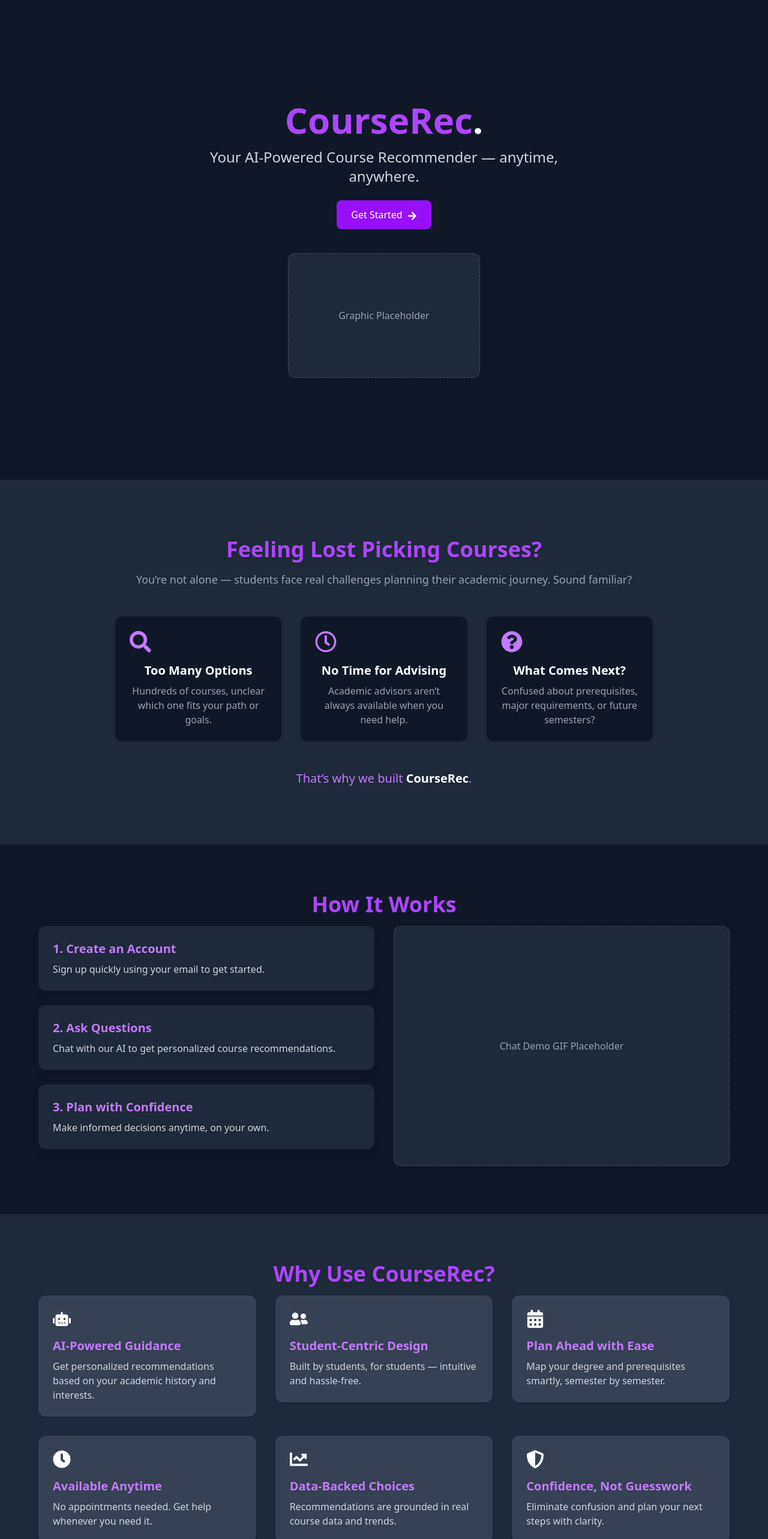
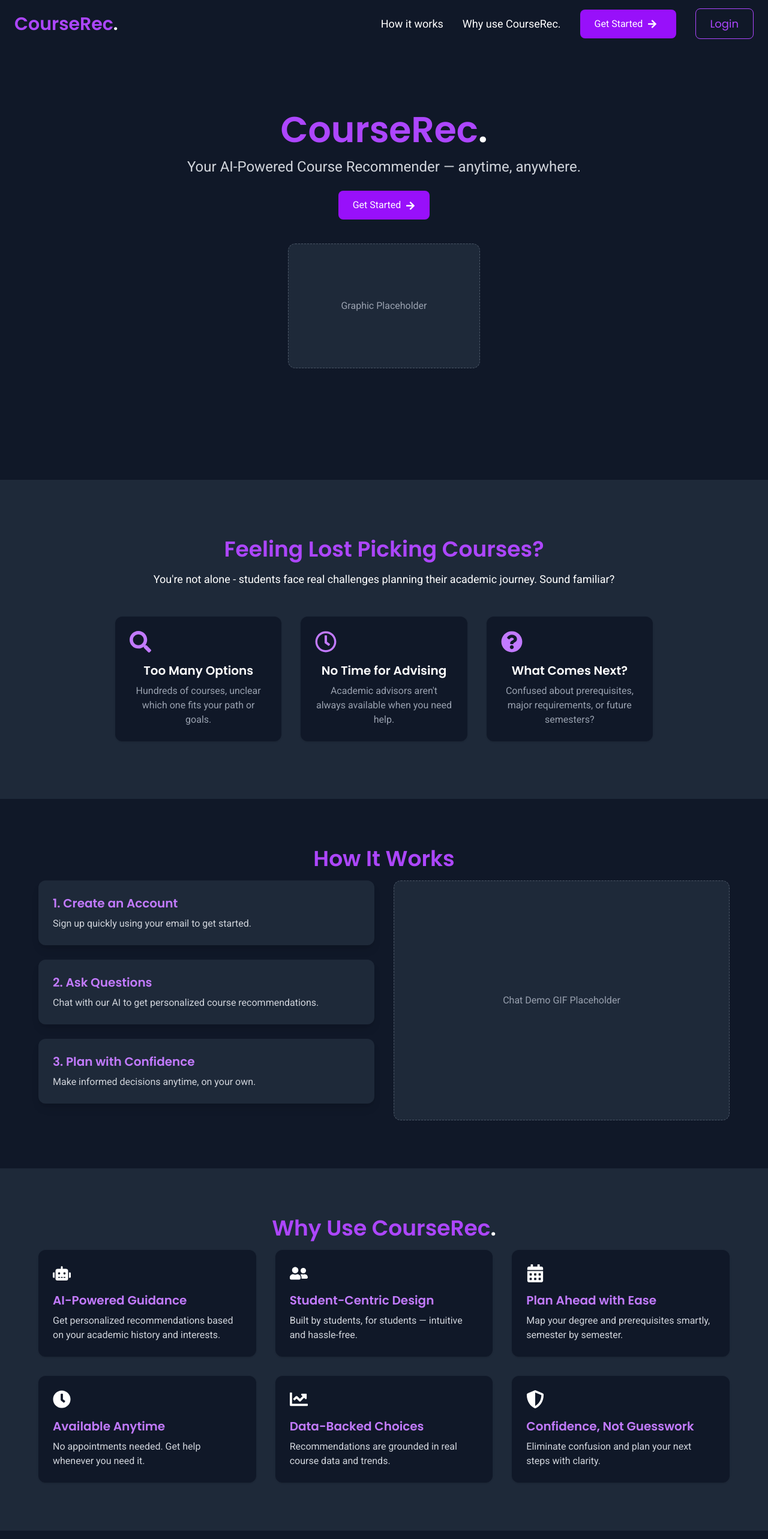
Before and after one commit to HamzaGiTX786/Course-Rec, a React (Vite) app in the folder frontend/: page / in a window 1280 px wide. Shown: the top 2566 px of the page at 60% size. Built offline with nearby package versions, Linux system fonts and the light colour scheme.

Commit message:
Adding a Navbar, Footer, and updating font

```diff
--- a/frontend/index.html
+++ b/frontend/index.html
@@ -3,6 +3,10 @@
   <head>
     <meta charset="UTF-8" />
     <meta name="viewport" content="width=device-width, initial-scale=1.0" />
+    <link
+      href="https://fonts.googleapis.com/css2?family=Poppins:wght@400;600&family=Roboto:wght@400;500&display=swap"
+      rel="stylesheet"
+    />
     <link href="./src/styles.css" rel="stylesheet">
     <title>CourseRec</title>
   </head>
--- /dev/null
+++ b/frontend/src/components/Footer.jsx
@@ -0,0 +1,84 @@
+import React, { useRef } from 'react';
+import { motion } from 'framer-motion';
+import { Link } from 'react-router-dom';
+
+// Motion variants for animation
+const fadeInUp = {
+  hidden: { opacity: 0, y: 30 },
+  visible: (i = 0) => ({
+    opacity: 1,
+    y: 0,
+    transition: {
+      delay: i * 0.15,
+      duration: 0.6,
+      ease: 'easeOut',
+    },
+  }),
+};
+
+const Footer = () => {
+  const footerRef = useRef();
+
+  return (
+    <motion.footer
+      ref={footerRef}
+      initial="hidden"
+      animate="visible"
+      variants={fadeInUp}
+      className="bg-gray-800 text-white py-10"
+    >
+      <div className="max-w-6xl mx-auto px-6">
+        {/* Copyright Section */}
+        <motion.div
+          className="text-center text-sm text-gray-400"
+          variants={fadeInUp}
+          initial="hidden"
+          animate="visible"
+        >
+          <p>&copy; 2025 CourseRec. All rights reserved.</p>
+        </motion.div>
+
+        {/* Links Section */}
+        <motion.div
+          className="flex justify-center space-x-8 mt-4"
+          variants={fadeInUp}
+          initial="hidden"
+          animate="visible"
+        >
+          <Link
+            to="/terms"
+            className="text-purple-500 hover:text-purple-400 transition duration-300"
+          >
+            Terms
+          </Link>
+          <Link
+            to="/privacy"
+            className="text-purple-500 hover:text-purple-400 transition duration-300"
+          >
+            Privacy
+          </Link>
+        </motion.div>
+
+        {/* Email for inquiries */}
+        <motion.div
+          className="text-center mt-6"
+          variants={fadeInUp}
+          initial="hidden"
+          animate="visible"
+        >
+          <p className="text-sm text-gray-400">
+            For questions, support, or inquiries, email{' '}
+            <a
+              href="mailto:support@courserec.com"
+              className="text-purple-500 hover:text-purple-400 transition duration-300"
+            >
+              support@courserec.com
+            </a>
+          </p>
+        </motion.div>
+      </div>
+    </motion.footer>
+  );
+};
+
+export default Footer;
--- /dev/null
+++ b/frontend/src/components/Navbar.jsx
@@ -0,0 +1,89 @@
+import React, { useState, useEffect } from 'react';
+import { useNavigate, Link } from 'react-router-dom';
+import FadeInSection from '../components/FadeInSection';
+import { FaArrowRight } from 'react-icons/fa';
+
+const Navbar = () => {
+  const navigate = useNavigate();
+  const [scrolled, setScrolled] = useState(false);
+
+  // Detecting scroll position
+  useEffect(() => {
+    const handleScroll = () => {
+      // Update the navbar style on scroll
+      if (window.scrollY > 50) {
+        setScrolled(true);
+      } else {
+        setScrolled(false);
+      }
+    };
+
+    window.addEventListener('scroll', handleScroll);
+
+    // Cleanup the event listener
+    return () => window.removeEventListener('scroll', handleScroll);
+  }, []);
+
+  return (
+    <nav
+      className={`${
+        scrolled ? 'bg-gray-900 shadow-md' : 'bg-transparent'
+      } text-white fixed top-0 left-0 w-full z-50 transition-all duration-300`}
+    >
+      <div className="container mx-auto flex justify-between items-center py-4 px-6">
+        {/* Logo */}
+        <FadeInSection className="flex justify-start">
+          <a href="/" className="text-3xl font-bold text-purple-500 font-poppins">
+            CourseRec<span className="text-white">.</span>
+          </a>
+        </FadeInSection>
+
+        {/* Links and Buttons */}
+        <div className="flex items-center space-x-8">
+          {/* Link to "How it works" */}
+          <FadeInSection>
+            <a
+              href="#how-it-works"
+              className="text-lg font-roboto hover:text-purple-500 transition duration-300"
+            >
+              How it works
+            </a>
+          </FadeInSection>
+
+          {/* Link to "Why use CourseRec." */}
+          <FadeInSection>
+            <a
+              href="#why-use-course-rec"
+              className="text-lg font-roboto hover:text-purple-500 transition duration-300"
+            >
+              Why use CourseRec.
+            </a>
+          </FadeInSection>
+
+          {/* Get Started Button */}
+          <FadeInSection>
+            <a
+              href="/signup"
+              className="bg-purple-600 hover:bg-purple-700 text-white px-6 py-3 rounded-lg inline-flex items-center transition-colors duration-300 w-40 text-center font-roboto"
+            >
+              Get Started
+              <FaArrowRight className="ml-2" />
+            </a>
+          </FadeInSection>
+
+          {/* Login Button */}
+          <FadeInSection>
+            <a
+              onClick={() => navigate('/login')}
+              className="text-lg border border-purple-500 text-purple-500 px-6 py-3 rounded-lg hover:bg-purple-500 hover:text-white transition-colors duration-300 w-40 text-center font-roboto cursor-pointer"
+            >
+              Login
+            </a>
+          </FadeInSection>
+        </div>
+      </div>
+    </nav>
+  );
+};
+
+export default Navbar;
--- a/frontend/src/pages/LandingPage.jsx
+++ b/frontend/src/pages/LandingPage.jsx
@@ -1,9 +1,13 @@
 import { motion } from 'framer-motion';
-import { FaCheckCircle, FaArrowRight, FaUserFriends, FaRobot,
-        FaClock, FaChartLine, FaCalendarAlt, FaShieldAlt,
-        FaRegClock, FaSearch, FaQuestionCircle } from 'react-icons/fa';
+import { FaArrowRight, FaUserFriends, FaRobot, FaClock,
+         FaChartLine, FaCalendarAlt, FaShieldAlt, FaSearch,
+         FaRegClock, FaQuestionCircle } from 'react-icons/fa';
 
 import FadeInSection from '../components/FadeInSection';
+import Navbar from '../components/Navbar';
+import Footer from '../components/Footer';
+
+import TrentUniversityLogo from '../assets/TrentU_logo.webp';
 
 const fadeInUp = {
   hidden: { opacity: 0, y: 30 },
@@ -22,38 +26,39 @@ export default function LandingPage() {
   const features = [
     {
       icon: <FaRobot />,
-      title: 'AI-Powered Guidance',
-      desc: 'Get personalized recommendations based on your academic history and interests.',
+      title: "AI-Powered Guidance",
+      desc: "Get personalized recommendations based on your academic history and interests.",
     },
     {
       icon: <FaUserFriends />,
-      title: 'Student-Centric Design',
-      desc: 'Built by students, for students — intuitive and hassle-free.',
+      title: "Student-Centric Design",
+      desc: "Built by students, for students — intuitive and hassle-free.",
     },
     {
       icon: <FaCalendarAlt />,
-      title: 'Plan Ahead with Ease',
-      desc: 'Map your degree and prerequisites smartly, semester by semester.',
+      title: "Plan Ahead with Ease",
+      desc: "Map your degree and prerequisites smartly, semester by semester.",
     },
     {
       icon: <FaClock />,
-      title: 'Available Anytime',
-      desc: 'No appointments needed. Get help whenever you need it.',
+      title: "Available Anytime",
+      desc: "No appointments needed. Get help whenever you need it.",
     },
     {
       icon: <FaChartLine />,
-      title: 'Data-Backed Choices',
-      desc: 'Recommendations are grounded in real course data and trends.',
+      title: "Data-Backed Choices",
+      desc: "Recommendations are grounded in real course data and trends.",
     },
     {
       icon: <FaShieldAlt />,
-      title: 'Confidence, Not Guesswork',
-      desc: 'Eliminate confusion and plan your next steps with clarity.',
+      title: "Confidence, Not Guesswork",
+      desc: "Eliminate confusion and plan your next steps with clarity.",
     },
   ];
 
   return (
-    <div className="bg-gray-900 text-white font-sans">
+    <div className="bg-gray-900 text-white">
+      <Navbar />
       {/* HERO SECTION */}
       <section className="min-h-screen flex flex-col justify-center items-center px-6 text-center bg-gray-900">
         <motion.h1
@@ -85,29 +90,15 @@ export default function LandingPage() {
         <div className="max-w-4xl mx-auto">
           <FadeInSection>
             <h2 className="text-4xl font-bold mb-4 text-purple-500">Feeling Lost Picking Courses?</h2>
-        <p className="text-lg text-gray-400 mb-12">
-            You’re not alone — students face real challenges planning their academic journey. Sound familiar?
+            <p className="text-lg text-white mb-12">
+              You're not alone - students face real challenges planning their academic journey. Sound familiar?
             </p>
           </FadeInSection>
 
           <div className="grid md:grid-cols-3 gap-8">
-        {[
-            {
-            icon: <FaSearch className="text-purple-400 text-4xl mb-4" />,
-            title: 'Too Many Options',
-            desc: 'Hundreds of courses, unclear which one fits your path or goals.',
-            },
-            {
-            icon: <FaRegClock className="text-purple-400 text-4xl mb-4" />,
-            title: 'No Time for Advising',
-            desc: 'Academic advisors aren’t always available when you need help.',
-            },
-            {
-            icon: <FaQuestionCircle className="text-purple-400 text-4xl mb-4" />,
-            title: 'What Comes Next?',
-            desc: 'Confused about prerequisites, major requirements, or future semesters?',
-            },
-        ].map((problem, idx) => (
+            {[{ icon: <FaSearch className="text-purple-400 text-4xl mb-4" />, title: "Too Many Options", desc: "Hundreds of courses, unclear which one fits your path or goals." },
+              { icon: <FaRegClock className="text-purple-400 text-4xl mb-4" />, title: "No Time for Advising", desc: "Academic advisors aren't always available when you need help." },
+              { icon: <FaQuestionCircle className="text-purple-400 text-4xl mb-4" />, title: "What Comes Next?", desc: "Confused about prerequisites, major requirements, or future semesters?" }].map((problem, idx) => (
                 <FadeInSection key={idx}>
                   <div className="bg-gray-900 rounded-xl p-6 shadow hover:ring-2 hover:ring-purple-500 transition-all h-full">
                     {problem.icon}
@@ -117,17 +108,11 @@ export default function LandingPage() {
                 </FadeInSection>
               ))}
           </div>
-
-        <FadeInSection>
-        <p className="mt-12 text-purple-400 text-xl font-medium">
-            That’s why we built <span className="text-white font-bold">CourseRec</span>.
-        </p>
-        </FadeInSection>
         </div>
       </section>
 
       {/* HOW IT WORKS SECTION */}
-        <section className="py-20 px-6 bg-gray-900">
+        <section className="py-20 px-6 bg-gray-900" id='how-it-works'>
         <h2 className="text-4xl font-bold mb-4 text-purple-500 text-center">How It Works</h2>
         <div className="max-w-6xl mx-auto flex flex-col md:flex-row gap-8 items-start">
             <div className="flex-1 space-y-6">
@@ -163,43 +148,12 @@ export default function LandingPage() {
         </section>
 
       {/* WHY USE COURSEREC SECTION */}
-        <section className="py-20 px-6 bg-gray-800 text-center">
-        <h2 className="text-4xl font-bold mb-4 text-purple-500">Why Use CourseRec?</h2>
+      <section className="py-20 px-6 bg-gray-800 text-center" id="why-use-course-rec">
+        <h2 className="text-4xl font-bold mb-4 text-purple-500">Why Use CourseRec<span className="text-white">.</span></h2>
         <div className="grid md:grid-cols-3 gap-8 max-w-6xl mx-auto text-left">
-            {[
-            {
-                icon: <FaRobot />,
-                title: 'AI-Powered Guidance',
-                desc: 'Get personalized recommendations based on your academic history and interests.',
-            },
-            {
-                icon: <FaUserFriends />,
-                title: 'Student-Centric Design',
-                desc: 'Built by students, for students — intuitive and hassle-free.',
-            },
-            {
-                icon: <FaCalendarAlt />,
-                title: 'Plan Ahead with Ease',
-                desc: 'Map your degree and prerequisites smartly, semester by semester.',
-            },
-            {
-                icon: <FaClock />,
-                title: 'Available Anytime',
-                desc: 'No appointments needed. Get help whenever you need it.',
-            },
-            {
-                icon: <FaChartLine />,
-                title: 'Data-Backed Choices',
-                desc: 'Recommendations are grounded in real course data and trends.',
-            },
-            {
-                icon: <FaShieldAlt />,
-                title: 'Confidence, Not Guesswork',
-                desc: 'Eliminate confusion and plan your next steps with clarity.',
-            },
-            ].map((item, idx) => (
+          {features.map((item, idx) => (
             <FadeInSection key={idx}>
-                <div className="bg-gray-700 p-6 rounded-xl shadow hover:ring-2 hover:ring-purple-500 transition-all duration-300">
+              <div className="bg-gray-900 p-6 rounded-xl shadow hover:ring-2 hover:ring-purple-500 transition-all duration-300">
                 <div className="text-3xl mb-4">{item.icon}</div>
                 <h3 className="text-xl font-semibold text-purple-400 mb-2">{item.title}</h3>
                 <p className="text-gray-300">{item.desc}</p>
@@ -211,16 +165,21 @@ export default function LandingPage() {
 
       {/* SUPPORTED UNIVERSITIES SECTION */}
       <section className="py-20 px-6 bg-gray-900 text-center">
-        <h2 className="text-4xl font-bold mb-4 text-purple-500">
-          Currently Supports
-        </h2>
-        <p className="text-gray-400 text-lg mb-6">
+        <h2 className="text-4xl font-bold mb-4 text-purple-500">Currently Supports</h2>
+        <div className="mb-6">
+          <img
+            src={TrentUniversityLogo} // Update the path to the logo image
+            alt="Trent University Logo"
+            className="mx-auto h-20 object-contain" // Adjust the size as needed
+          />
+        </div>
+        <p className="text-white text-lg mb-6">
           🎓 Department of Computing & Information Systems, Trent University
         </p>
-        <p className="text-purple-400 text-sm">
-          More universities coming soon...
-        </p>
+        <p className="text-purple-400 text-sm">More universities coming soon...</p>
       </section>
+
+      <Footer />
     </div>
   );
 }
--- a/frontend/src/styles.css
+++ b/frontend/src/styles.css
@@ -1 +1,14 @@
 @import "tailwindcss";
+
+/* Global Font Style */
+body {
+  font-family: 'Roboto', sans-serif;
+}
+
+h1, h2, h3 {
+  font-family: 'Poppins', sans-serif;
+}
+
+.text-purple-500 {
+  font-family: 'Poppins', sans-serif; /* Apply this to headers and text you want bold & stylish */
+}
```
Also changed, not shown: frontend/src/assets/TrentU_logo.webp (added), 1 other file (tests, documents, lock files or other folders). Lines whose indentation alone changed are shown as unchanged.
